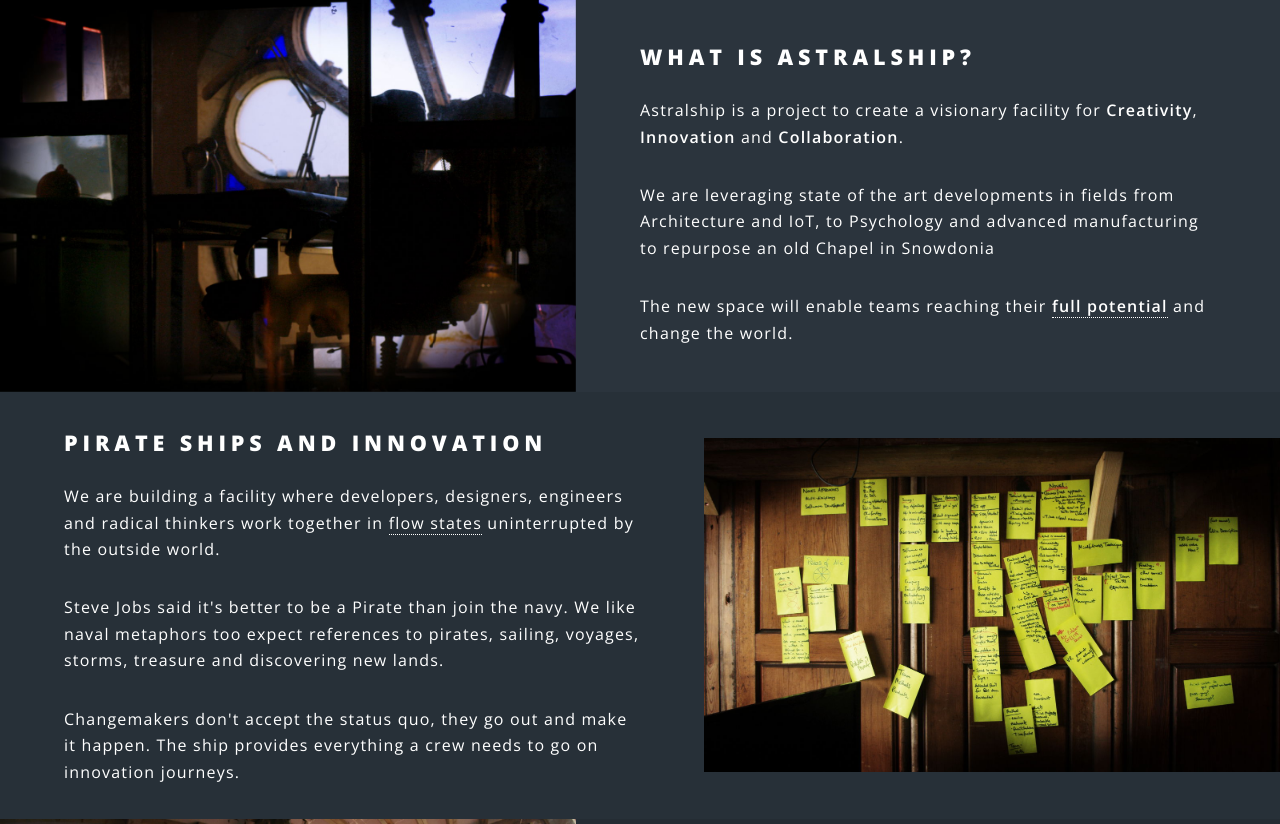
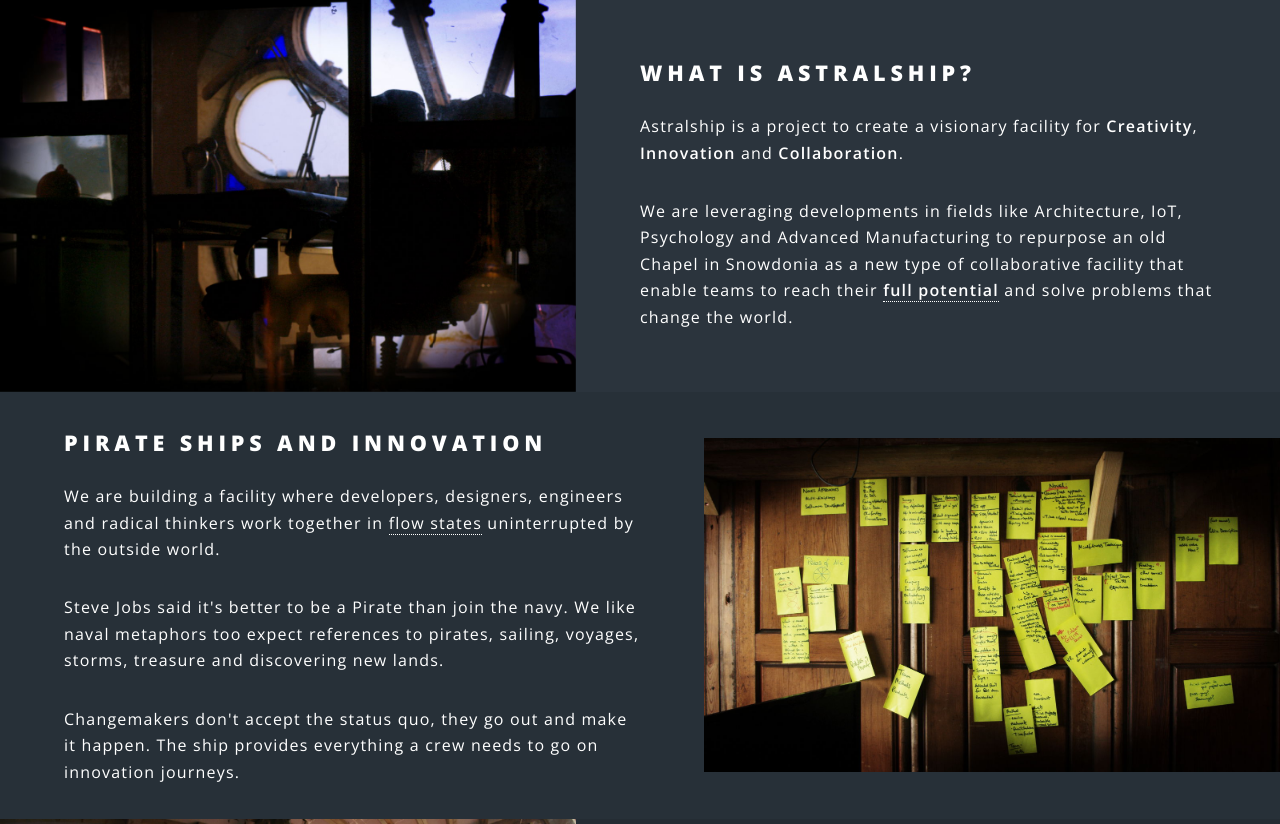
Before and after one commit to astralship/astralship.github.io, a Jekyll site: the page built from index.html, in a window 1280 px wide and 900 px high, scrolled down 1228 px, cut to the strip 76-900 px from the top of the window. Built offline with Jekyll 4.4.1, drawn with Linux system fonts in a browser that asks for light colours.

Commit message:
tweaks main text

```diff
--- a/index.html
+++ b/index.html
@@ -69,9 +69,8 @@ layout: landing
 								<h2>What is Astralship?</h2>
 								<p>Astralship is a project to create a visionary facility for <strong>Creativity</strong>, <strong>Innovation</strong> and <strong>Collaboration</strong>.</p>
 
-								<p>We are leveraging state of the art developments in fields from Architecture and IoT, to Psychology and advanced manufacturing to repurpose an old Chapel in Snowdonia</p>
-
-								<p>The new space will enable teams reaching their <strong><a href="flow.html">full potential</a></strong> and change the world.</p>
+								<p>We are leveraging developments in fields like Architecture, IoT, Psychology and Advanced Manufacturing to repurpose an old Chapel in Snowdonia as a new type of collaborative facility that enable teams to reach their
+								<strong><a href="flow.html">full potential</a></strong> and solve problems that change the world.</p>
 							</div>
 						</section>
 
```
